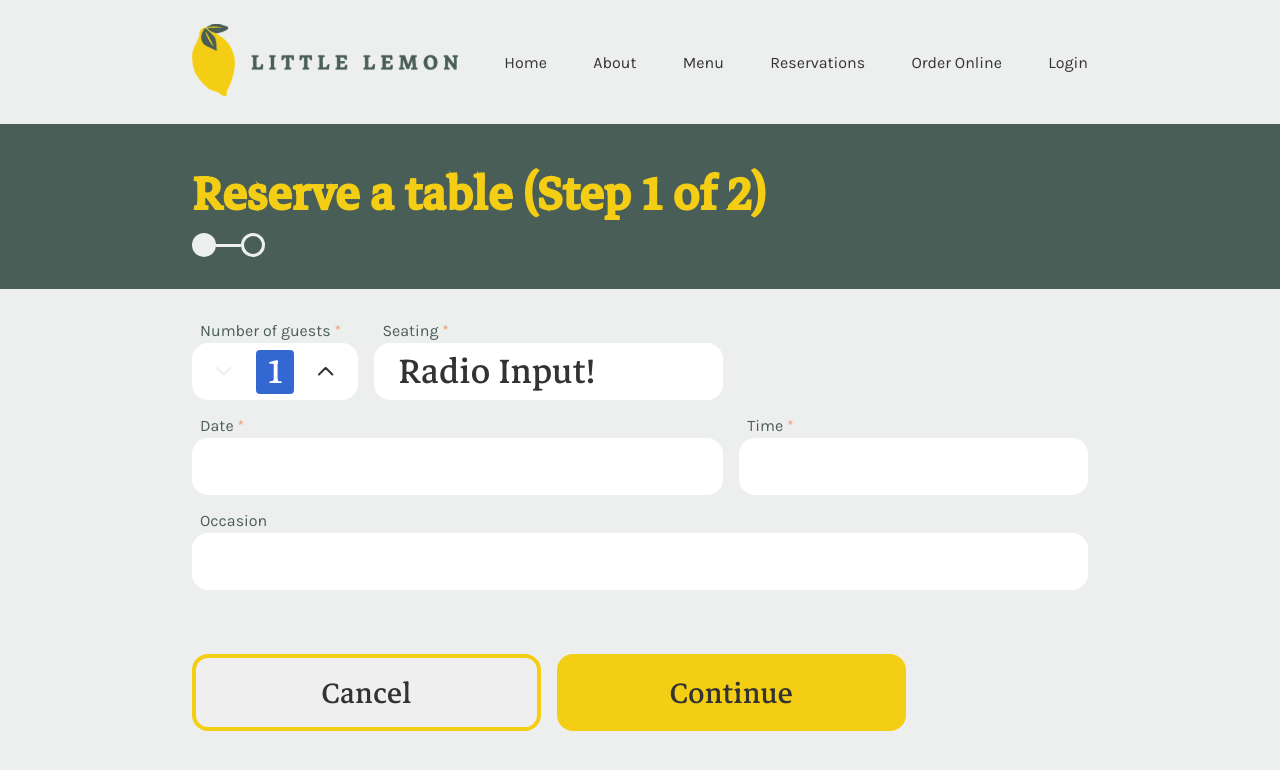
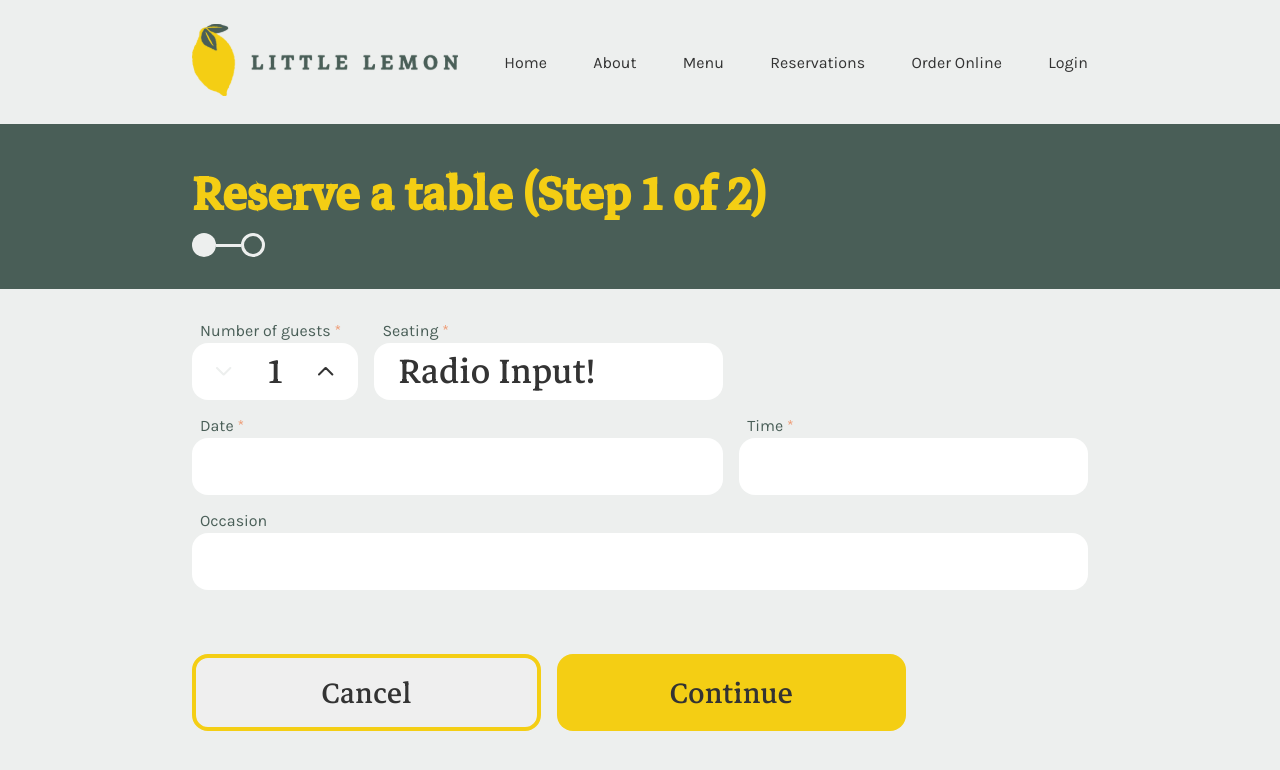
Before and after one commit to alexgqh/Capstone-Project, a React (Vite) app: page / in a window 1280 px wide. Both pictures are taken after a click on the button "Reserve a table". Shown: the top 770 px of the page. Built offline with nearby package versions, Linux system fonts and the light colour scheme.

Commit message:
Reverted back to using :focus pseudo-class for number input. May revisit later but prob not.

```diff
--- a/src/components/numberInput.jsx
+++ b/src/components/numberInput.jsx
@@ -92,7 +92,7 @@ const NumberInput = ({ id, caption, min, max, def, isRequired = true }) => {
         </button>
         <div className="number-input-container">
           <input
-            className="number-input input-font number-input-overwrite"
+            className="number-input input-font"
             type="number"
             value={value} min={min} max={max}
             onChange={handleValueChange}
--- a/src/styles/input.css
+++ b/src/styles/input.css
@@ -48,7 +48,7 @@ input[type="number"] {
   text-align: center;
   border-radius: 4px;
 }
-.number-input-overwrite {
+.number-input:focus {
   background-color: var(--color-text-highlight);
   color: white;
   /* color: var(--color-highlight-1); */
```
